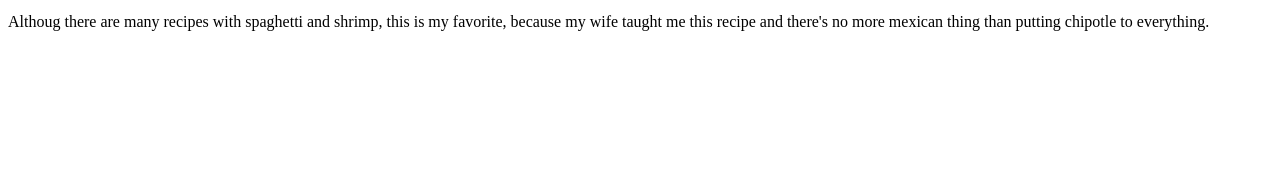
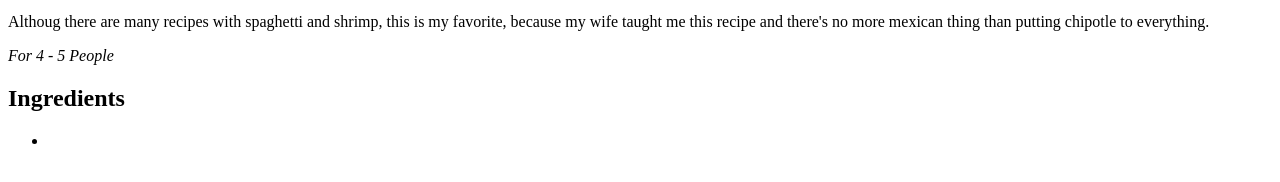
Before and after one commit to mariocruz4/odin-recipes, a plain HTML site: page recipes/sp_w_sh_a_chi.html in a window 1280 px wide. Shown: the part 346-528 px from the top of the page. Drawn offline with Linux system fonts and the light colour scheme.

Commit message:
Minor changes. I don't have all the recipe. Moving to another recipe from TikTok

```diff
--- a/recipes/sp_w_sh_a_chi.html
+++ b/recipes/sp_w_sh_a_chi.html
@@ -10,6 +10,10 @@
         <img src="../recipes/img/swsac.jpg" alt="Spaghetti with shrimp and chipotle" width="300">
         <p>Spaghetti with shrimp and chipotle</p>
         <p>Althoug there are many recipes with spaghetti and shrimp, this is my favorite, because my wife taught me this recipe and there's no more mexican thing than putting chipotle to everything.</p>
-
+        <p><em>For 4 - 5 People</em></p>
+        <h2>Ingredients</h2>
+        <ul>
+            <li></li>
+        </ul>
     </body>
 </html>
```
